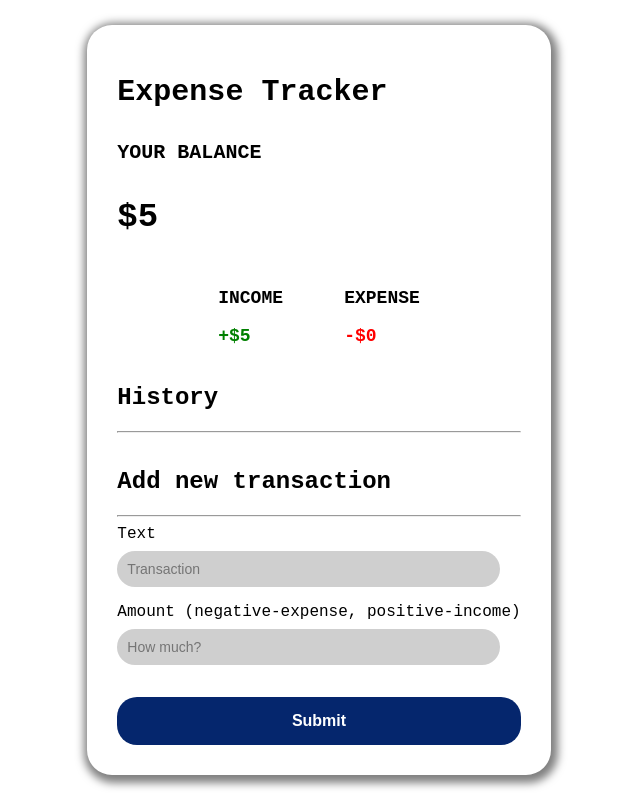
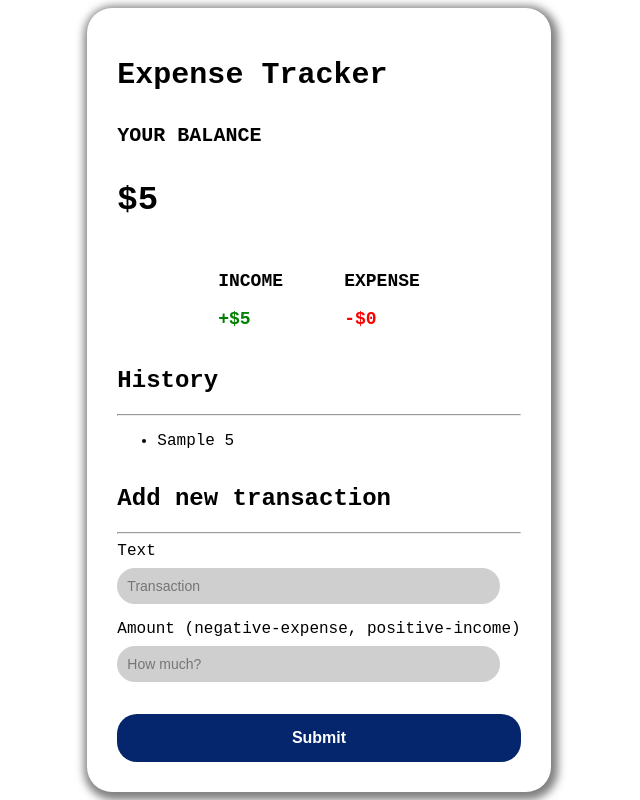
Before and after one commit to LeoLoureiro-code/expense-tracking, a React (Create React App) app: page / in a window 1280 px wide. Both pictures are taken after typing "Sample", "5" into the empty fields and a click on the input "Submit". Shown: the whole page, without its empty margins (321-961 px from the left). Built offline with nearby package versions, Linux system fonts and the light colour scheme.

Commit message:
Display transactions in ul

```diff
--- a/src/components/History.js
+++ b/src/components/History.js
@@ -1,12 +1,19 @@
 
 
-const History = () =>{
+const History = (props) =>{
+    const transactions = props.transactions
+
+    const listTransactions = transactions.map((transaction) =>
+        <li>
+            <span>{transaction.transactionText}</span> <span>{transaction.transactionQuantity}</span>
+        </li>
+    )
     return(
         <div>
             <h2>History</h2>
             <hr></hr>
             <ul className='transaction-list'>
-
+                {listTransactions}
             </ul>
         </div>
     )
```
